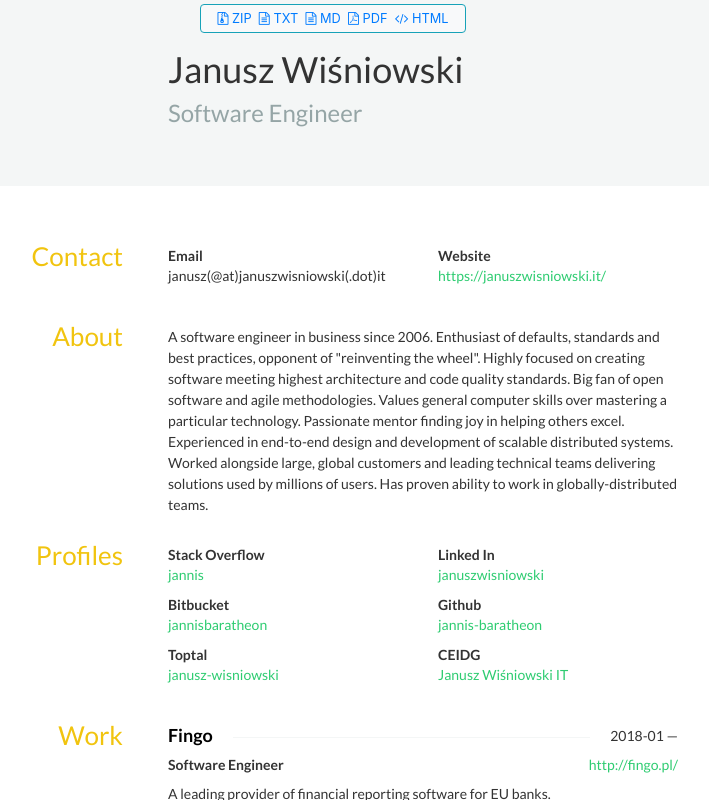
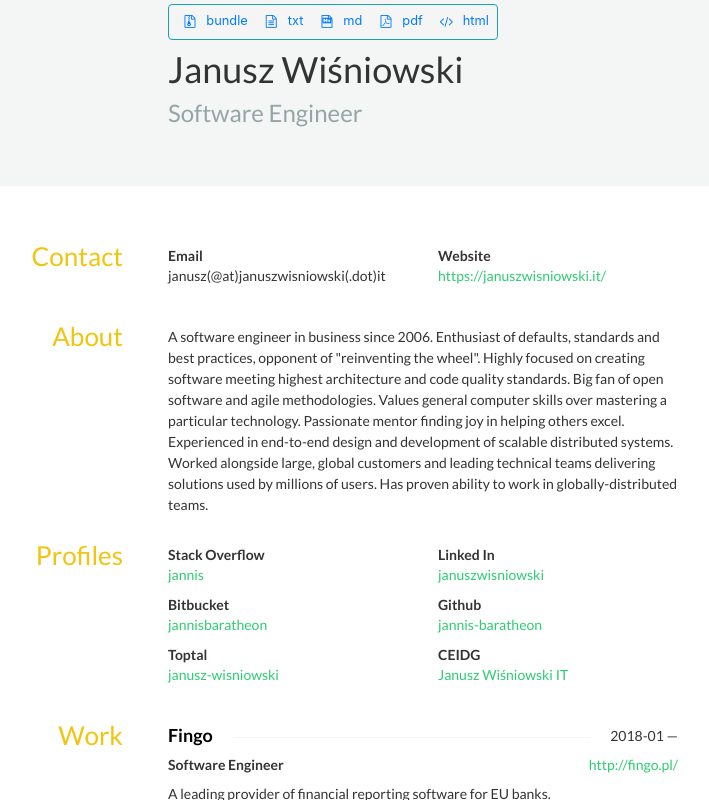
Before and after one commit to jannis-baratheon/jannis-baratheon.github.io, a website: page dist/index.html in a window 1280 px wide. Shown: the whole page, without its empty margins (307-1016 px from the left). Drawn offline with nearby package versions, Linux system fonts and the light colour scheme; some icons are missing.

Commit message:
Deploying v0.0.2

```diff
--- a/dist/css/style.css
+++ b/dist/css/style.css
@@ -11,3 +11,7 @@ iframe.fill-viewport {
 	padding:0;
 	overflow:hidden;
 }
+
+.download-links {
+	background-color: rgba(245, 245, 245, 0.9);
+}
--- a/dist/index.html
+++ b/dist/index.html
@@ -15,19 +15,41 @@
 </head>
 <body>
 	<iframe src="resumes/resume.html" class="fill-viewport" onload="focus()">
-		The page couldn't be displayed properly because your browser doesn't support iframes. From here you can <a href="resume.html">see the HTML version of my resume</a> or <a href="resume.pdf">download it as PDF</a>.
+		The page couldn't be displayed properly because your browser doesn't support iframes. Please use the download links to download my resume in a number of formats.
 	</iframe>
 
 	<div class="fixed-top d-flex justify-content-center m-1">
-		<div class="border border-1 border-info rounded bg-light">
+		<div class="download-links border border-1 border-info rounded">
 
-			<div class="p-1 px-3 text-center small">
-				<a href="resumes/resume.zip" download="resume.zip"><i class="fa fa-file-archive-o" aria-hidden="true"></i> ZIP</a>&nbsp;
-				<a href="resumes/resume.txt" download="resume.txt"><i class="fa fa-file-text-o" aria-hidden="true"></i> TXT</a>&nbsp;
-				<a href="resumes/resume.md" download="resume.md"><i class="fa fa-file-text-o" aria-hidden="true"></i> MD</a>&nbsp;
-				<a href="resumes/resume.pdf" download="resume.pdf"><i class="fa fa-file-pdf-o" aria-hidden="true"></i> PDF</a>&nbsp;
-				<a href="resumes/resume.html" download="resume.html"><i class="fa fa-code" aria-hidden="true"></i> HTML</a>
+			<div class="p-1 px-2 text-center small">
+				<a href="resumes/resume.zip" download="resume.zip" title="Download all formats as a ZIP archive">
+					<span class="fa-stack" aria-hidden="true">
+						<i class="fa fa-file-archive-o fa-stack-1x"></i>
+					</span> bundle
+				</a>&nbsp;
+				<a href="resumes/resume.txt" download="resume.txt" title="Download the text version">
+					<span class="fa-stack">
+						<i class="fa fa-file-text-o fa-stack-1x"></i>
+					</span> txt
+				</a>&nbsp;
+				<a href="resumes/resume.md" download="resume.md" title="Download the markdown version">
+					<span class="fa fa-stack">
+						<i class="fa fa-file-o fa-stack-1x"></i>
+						<i class="devicons devicons-markdown"></i>
+					</span> md
+				</a>&nbsp;
+				<a href="resumes/resume.pdf" download="resume.pdf" title="Download the PDF version">
+					<span class="fa-stack" aria-hidden="true">
+						<i class="fa fa-file-pdf-o fa-stack-1x"></i>
+					</span> pdf
+				</a>&nbsp;
+				<a href="resumes/resume.html" download="resume.html" title="Download the HTML version">
+					<span class="fa-stack" aria-hidden="true">
+						<i class="fa fa-code fa-stack-1x"></i>
+					</span> html
+				</a>
 			</div>
+
 		</div>
 	</div>
 
```
Also changed, not shown: 2 other files.
